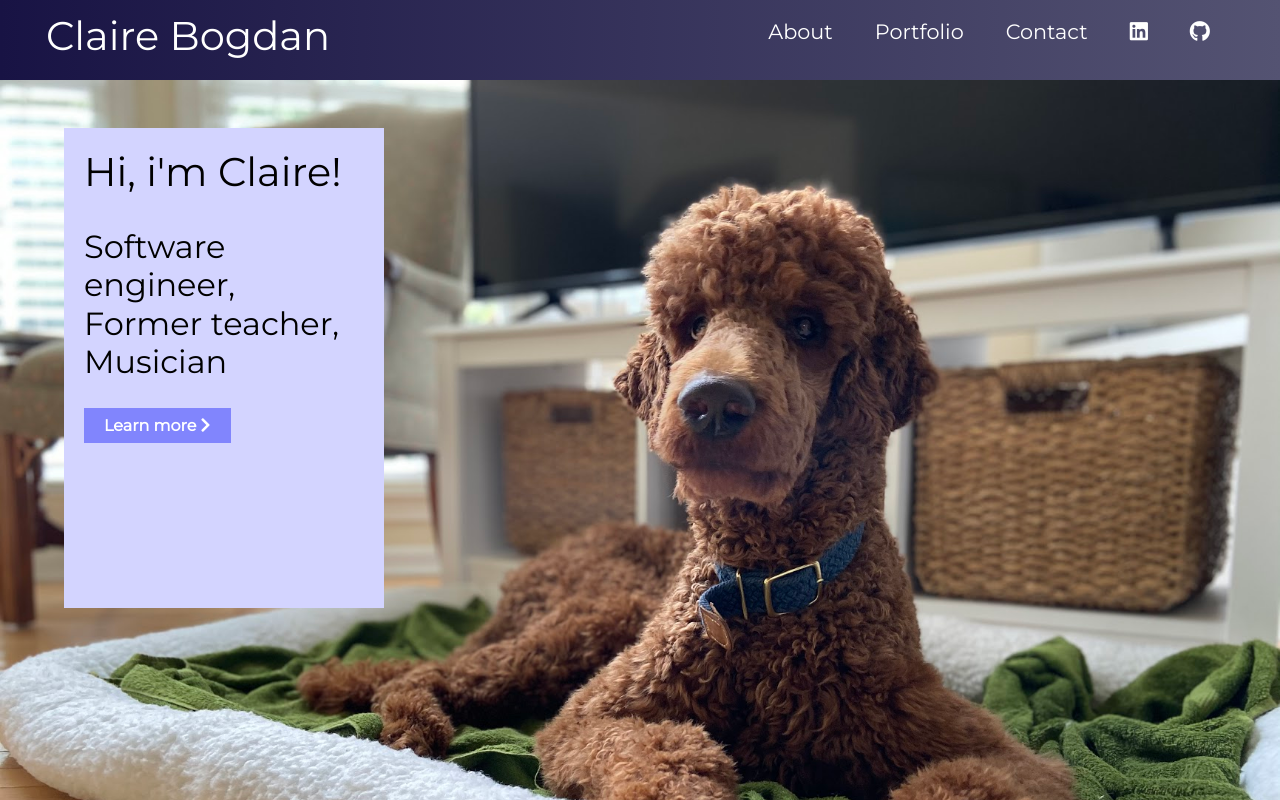
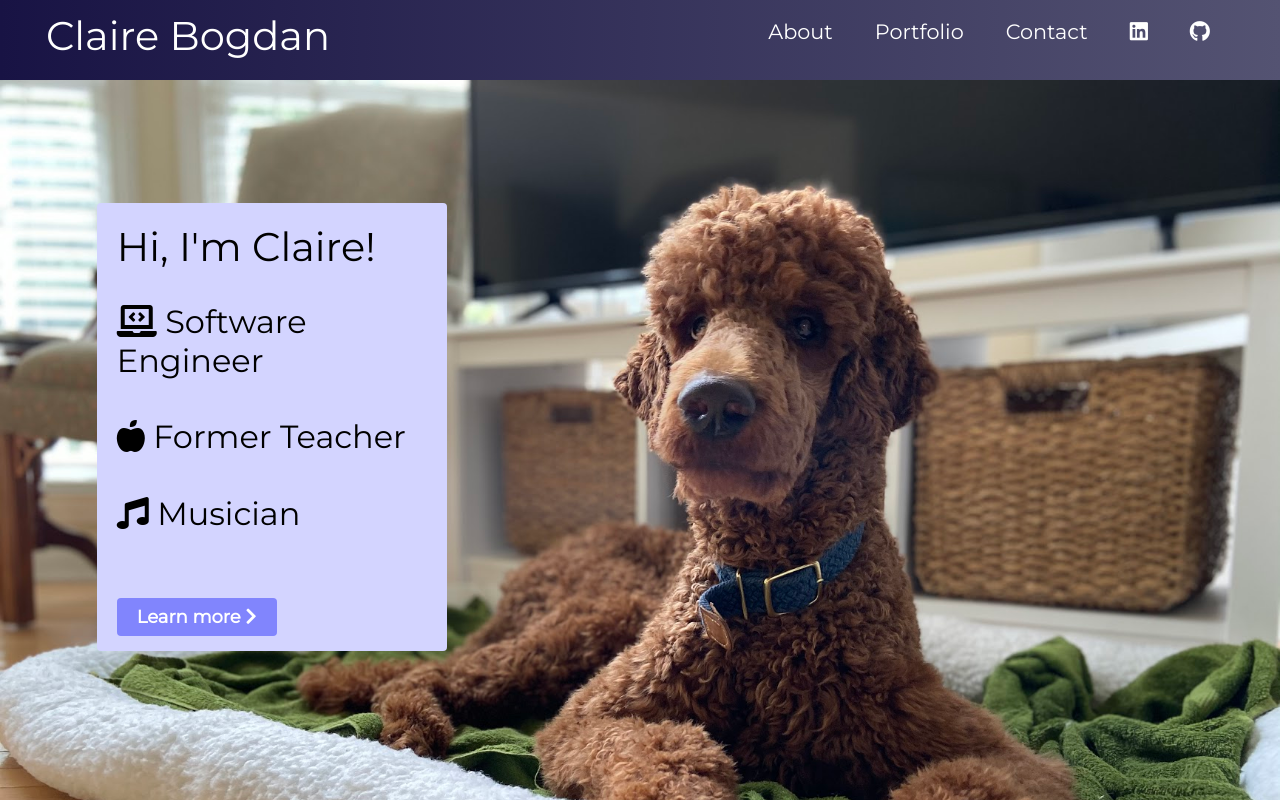
Before and after one commit to clairebogdan/portfolio, a React (Create React App) app: page / in a window 1280 px wide. Shown: the top 800 px of the page. Built offline with nearby package versions, Linux system fonts and the light colour scheme; the HTML template or start-up script is replaced by a standard one.

Commit message:
adjusting screen formatting, added ScrollToTop function

```diff
--- a/src/App.js
+++ b/src/App.js
@@ -17,13 +17,14 @@ import PrimeNumber from './components/pages/PrimeNumber';
 import Roster from './components/pages/Roster';
 import Chatbot from './components/pages/Chatbot';
 import Hurricane from './components/pages/Hurricane';
+import ScrollToTop from './ScrollToTop';
 
 function App() {
   return (
     <Router>
+      <ScrollToTop>
 
         <Navbar />
-
 
         <Switch>
           <Route path='/' exact component={Home}/>
@@ -43,6 +44,8 @@ function App() {
         </Switch>
 
         <Footer />
+
+      </ScrollToTop>
     </Router>
   )
 }
--- /dev/null
+++ b/src/ScrollToTop.js
@@ -0,0 +1,16 @@
+import React, { Component } from 'react';
+import { withRouter } from 'react-router-dom';
+
+class ScrollToTop extends Component {
+    componentDidUpdate(prevProps) {
+      if (this.props.location !== prevProps.location) {
+        window.scrollTo(0, 0)
+      }
+    }
+
+    render() {
+      return this.props.children
+    }
+  }
+
+  export default withRouter(ScrollToTop)
--- a/src/components/pages/About.js
+++ b/src/components/pages/About.js
@@ -7,9 +7,8 @@ import resume from '../../assets/resume.pdf';
 export default function About() {
     return (
         <>
-        <div className='intro'>
-            <h1 className='about'>ABOUT ME</h1>
-            <h4>Aspiring Software Engineer, Musician, Former Teacher</h4>
+        <div className='about-title'>
+            <h1>ABOUT ME</h1>
         </div>
 
         <div className='bio'>
--- a/src/components/pages/Contact.js
+++ b/src/components/pages/Contact.js
@@ -91,7 +91,7 @@ class Contact extends Component {
             </div>
 
             <Form onSubmit={this.handleSubmit.bind(this)}>
-
+                <h1><center>---Functionality coming soon!---</center></h1>
                 <FormGroup controlId='formBasicName'>
                     <Label for="name">Your name</Label><br/>
                     <Input
--- a/src/components/pages/Home.js
+++ b/src/components/pages/Home.js
@@ -1,26 +1,26 @@
 import React from 'react';
 import '../../App.css';
 import '../styles/Home.css'
-import boonie from '../../assets/boonie.jpg'
 import { Link } from 'react-router-dom';
 
 export default function Home() {
     return (
         <>
         <div className='headshot'>
-            <div className='tag'>
-                <h1>Hi, i'm Claire!</h1>
+            <div className='home-text-outer'>
+                <div className='home-text-inner'>
+                    <h1>Hi, I'm Claire!</h1>
                     <br/>
-                <h2>Software engineer,<br/>
-                    Former teacher,<br/>
-                    Musician
+                    <h2><i class="fas fa-laptop-code"></i> Software Engineer<br/><br/>
+                        <i class="fas fa-apple-alt"></i> Former Teacher<br/><br/>
+                        <i class="fas fa-music"></i> Musician<br/><br/>
                     </h2>
                     <br/>
                     <Link to='/about' className='learn-more-btn'>
                         Learn more <i class="fas fa-chevron-right"></i>
                     </Link>
                 </div>
-            <img src={boonie} alt='dog' width='100%' height='100%'/>
+            </div>
         </div>
         </>
     );
--- a/src/components/styles/About.css
+++ b/src/components/styles/About.css
@@ -1,7 +1,10 @@
-.intro {
+.about-title {
+    background-color:#d3d4ff;
     justify-content: center;
     align-items: center;
     text-align: center;
+    font-size: 2.5rem;
+    padding: 5%;
 }
 
 .bio {
@@ -47,4 +50,8 @@
     .button-bar {
         grid-template-columns: 100%;
     }
+
+    .about-title {
+        font-size: 1.5rem;
+    }
 }
--- a/src/components/styles/Contact.css
+++ b/src/components/styles/Contact.css
@@ -28,6 +28,7 @@
 
 .fa-envelope {
     color: #fff;
+    cursor: pointer;
 }
 
 .LI-logo {
@@ -78,7 +79,7 @@
 
 Form {
     border-radius: 5px;
-    background-color: #EFE9E7;
+    background-color: #dfdfdf;
     padding: 120px;
     align-items: center;
     justify-content: center;
@@ -106,11 +107,7 @@ textarea#message {
 
     Form {
         border-radius: 2px;
-        background-color: #EFE9E7;
         padding: 50px;
-        align-items: center;
-        justify-content: center;
-        align-self: center;
         font-size: 1rem;
     }
 
--- a/src/components/styles/Home.css
+++ b/src/components/styles/Home.css
@@ -9,36 +9,43 @@
 }
 
 .headshot {
+  background-image: url('../../assets/boonie.jpg');
+  background-repeat: no-repeat;
+  background-size: contain;
+  background-color: #111344;
   width: 100%;
-  height: 100%;
-  position: relative;
+  height: 1000px;
 }
 
-.tag {
-  float: left;
-  position: absolute;
-  left: 5%;
-  top: 5%;
+.home-text-outer {
+  margin-left: 6%;
   z-index: 1000;
-  background-color: #d3d4ff;;
   padding: 20px;
-  color: #000;
   font-weight: bold;
   height: 50%;
-  min-height: 250px;
-  width: 25%;
+  min-height: 330px;
+  width: 30%;
   min-width: 300px;
   justify-content: center;
   align-items: center;
-  margin: 0 auto;
+}
+
+.home-text-inner {
+  display: block;
+  border-radius: 4px;
+  margin-top: 30%;
+  background-color: #d3d4ff;
+  color: black;
+  padding: 20px;
+  width: 350px;
 }
 
 .learn-more-btn {
   padding: 8px 20px;
-  border-radius: px;
+  border-radius: 4px;
   outline: none;
   border: none;
-  font-size: 16px;
+  font-size: 18px;
   color: #fff;
   cursor: pointer;
   background-color: #8185fd;
```
Lines whose indentation alone changed are shown as unchanged.
